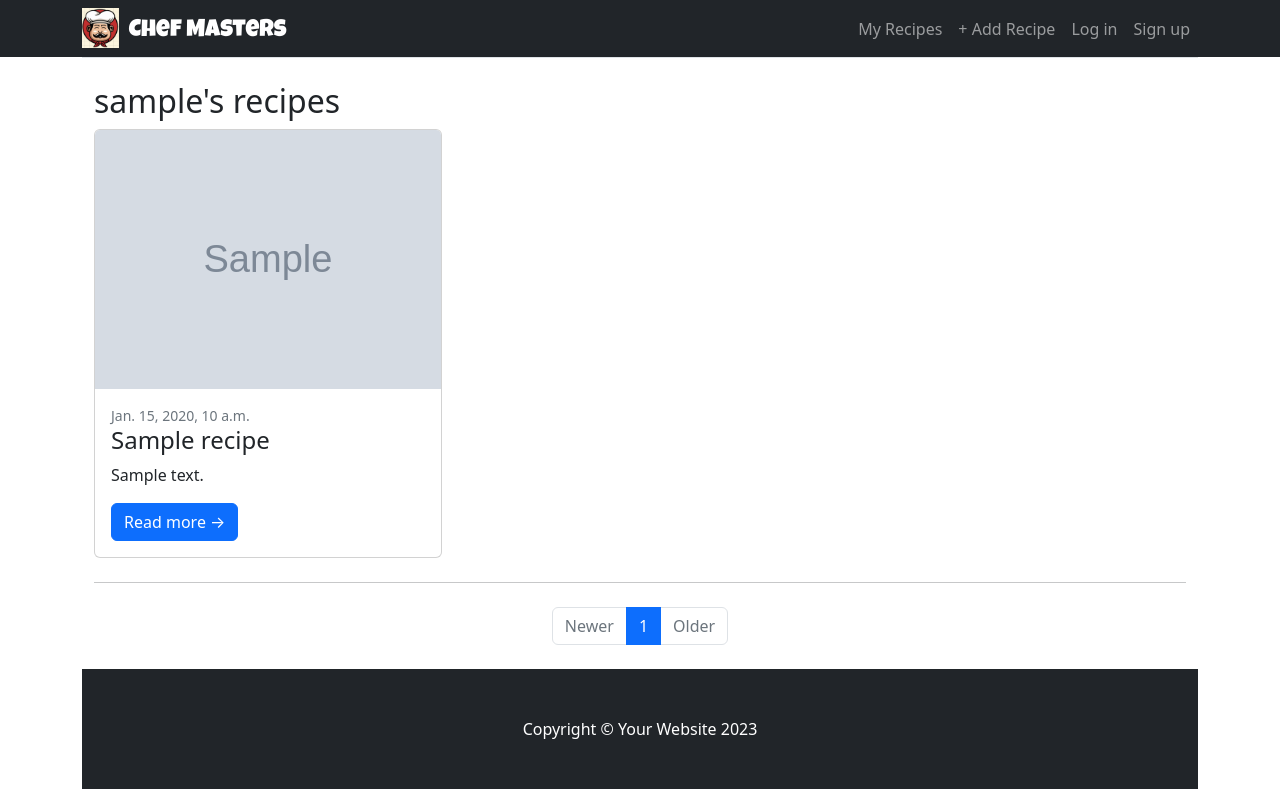
After one commit to GavinWayneBrown/ChefMaster, a Django app: page /author/1/ in a window 1280 px wide. The commit adds this page. Run offline with Django 5.2, Linux system fonts and the light colour scheme; tables that the repository leaves empty hold one stand-in row (values such as "Sample post"); grey boxes marked "Sample" are stand-in pictures; some libraries are stand-ins or nearby versions.

Commit message:
preliminary author's recipe

```diff
--- a/recipes/urls.py
+++ b/recipes/urls.py
@@ -1,5 +1,5 @@
 from django.urls import path
-from .views import home, create_recipe, recipe_detail
+from .views import home, create_recipe, recipe_detail, recipes_by_author
 from django.conf import settings
 from django.conf.urls.static import static
 
@@ -7,6 +7,7 @@ urlpatterns = [
     path("", home, name="home"),
     path("create/", create_recipe, name="create_recipe"),
     path('recipe/<int:pk>/', recipe_detail, name='recipe_detail'),
+    path('author/<int:author_id>/', recipes_by_author, name='recipes_by_author'),
 ]
 
 if settings.DEBUG:
--- a/recipes/views.py
+++ b/recipes/views.py
@@ -12,10 +12,12 @@ from .models import Recipe, Instruction, Ingredient, Category
 from django.views import View
 from django.contrib.auth.decorators import login_required
 import logging
+from chefs.models import CustomUser
 
 logger = logging.getLogger(__name__)
 from django.core.paginator import Paginator
 from django.shortcuts import render
+from django.conf import settings
 
 def home(request):
     recipe_list = Recipe.objects.all()  # Query your recipes
@@ -87,3 +89,13 @@ def recipe_detail(request, pk):
         "recipe/recipe_detail.html",
         {"recipe": recipe, "instructions": instructions, "ingredients": ingredients},
     )
+
+def recipes_by_author(request, author_id):
+    author = get_object_or_404(CustomUser, pk=author_id)
+    recipes = Recipe.objects.filter(author=author)  # Query your recipes
+    paginator = Paginator(recipes, 9)  # 6 posts per page
+
+    page_number = request.GET.get('page')
+    page_obj = paginator.get_page(page_number)
+
+    return render(request, 'recipe/recipe_by_author.html', {'author': author, "page_obj": page_obj})
--- a/templates/base.html
+++ b/templates/base.html
@@ -29,7 +29,7 @@
 
                           <li><a class="dropdown-item" href="#">Change password</a></li>
                           <li><hr class="dropdown-divider" /></li>
-                          <li>
+                          <li> Log out
                               <form method="post" action="{% url 'logout' %}" style="display:inline;">
                                 {% csrf_token %}
                                   <button type="submit" class="btn btn-link nav-link" style="display:inline; cursor:pointer;">Logout</button>
--- /dev/null
+++ b/templates/recipe/recipe_by_author.html
@@ -0,0 +1,83 @@
+
+{% extends "base.html" %}
+{% load static %}
+{% block title %}Home{% endblock title %}
+{% block content %}
+
+<!-- Page header with logo and tagline -->
+<header class="bg-light border-bottom mb-4"></header>
+
+<!-- Page content -->
+<div class="container">
+    <div class="row">
+        <h2>{{author}}'s recipes</h2>
+        <!-- Blog entries -->
+        <div class="col-lg-12">
+            <div class="row">
+                {% load thumbnail %}
+                {% for recipe in page_obj %}
+                <div class="col-lg-4">
+                    <div class="card mb-4">
+                        <a href="{{ recipe.get_absolute_url }}">
+                            {% thumbnail recipe.image "400x200" crop="center" as im %}
+                            <img class="card-img-top" src="{{ im.url }}" alt="{{ recipe.title }}" />
+                        </a>
+                        {% endthumbnail %}
+                        <div class="card-body">
+                            <div class="small text-muted">{{ recipe.date }}</div>
+                            <h2 class="card-title h4">{{ recipe.title }}</h2>
+                            <p class="card-text">{{ recipe.summary }}</p>
+                            <a class="btn btn-primary" href="{{ recipe.get_absolute_url }}">Read more →</a>
+                        </div>
+                    </div>
+                </div>
+                {% endfor %}
+            </div>
+
+            <!-- Pagination -->
+            <nav aria-label="Pagination">
+                <hr class="my-0" />
+                <ul class="pagination justify-content-center my-4">
+                    {% if page_obj.has_previous %}
+                    <li class="page-item">
+                        <a class="page-link" href="?page={{ page_obj.previous_page_number }}">Newer</a>
+                    </li>
+                    {% else %}
+                    <li class="page-item disabled">
+                        <a class="page-link" href="#" tabindex="-1" aria-disabled="true">Newer</a>
+                    </li>
+                    {% endif %}
+
+                    {% for num in page_obj.paginator.page_range %}
+                    <li class="page-item {% if page_obj.number == num %}active{% endif %}">
+                        <a class="page-link" href="?page={{ num }}">{{ num }}</a>
+                    </li>
+                    {% endfor %}
+
+                    {% if page_obj.has_next %}
+                    <li class="page-item">
+                        <a class="page-link" href="?page={{ page_obj.next_page_number }}">Older</a>
+                    </li>
+                    {% else %}
+                    <li class="page-item disabled">
+                        <a class="page-link" href="#">Older</a>
+                    </li>
+                    {% endif %}
+                </ul>
+            </nav>
+        </div>
+
+        <!-- Side widgets -->
+
+    </div>
+</div>
+
+<!-- Footer -->
+<footer class="py-5 bg-dark">
+    <div class="container"><p class="m-0 text-center text-white">Copyright &copy; Your Website 2023</p></div>
+</footer>
+
+<!-- Bootstrap core JS -->
+<script src="https://cdn.jsdelivr.net/npm/bootstrap@5.2.3/dist/js/bootstrap.bundle.min.js"></script>
+<script src="js/scripts.js"></script>
+{% endblock content %}
--- a/templates/recipe/recipe_detail.html
+++ b/templates/recipe/recipe_detail.html
@@ -15,7 +15,8 @@
                             <!-- Post title-->
                             <h1 class="fw-bolder mb-1">{{recipe.title}}</h1>
                             <!-- Post meta content-->
-                            <div class="text-muted fst-italic mb-2">Posted on {{ recipe.date }} by {{recipe.author}}. </div>
+                            <div class="text-muted fst-italic mb-2">Posted on {{ recipe.date }} by <a href="{% url 'recipes_by_author' author_id=recipe.author.pk %}">{{ recipe.author.username }}</a></p>
+                                </div>
                             <!-- Post categories-->
                             <a class="badge bg-secondary text-decoration-none link-light" href="#!">Here are where tags will go</a>
                         </header>
```
Also changed, not shown: recipes/migrations/0010_merge_20241121_1855.py (added), static/js/scripts.js (line endings or trailing spaces), 4 other files.
